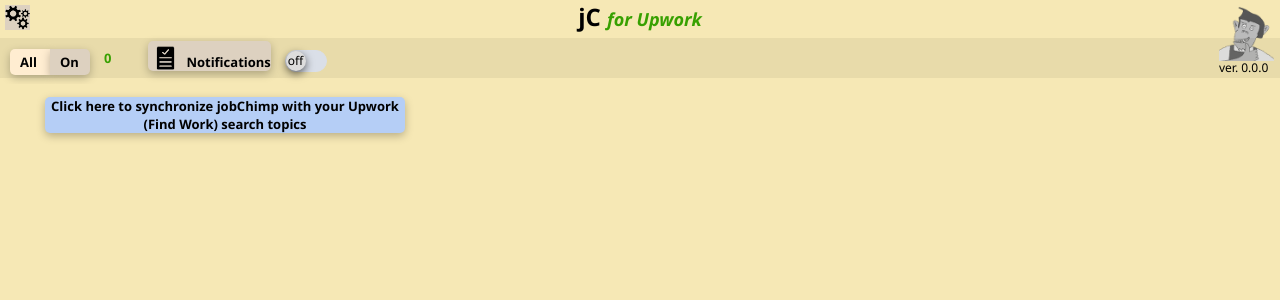
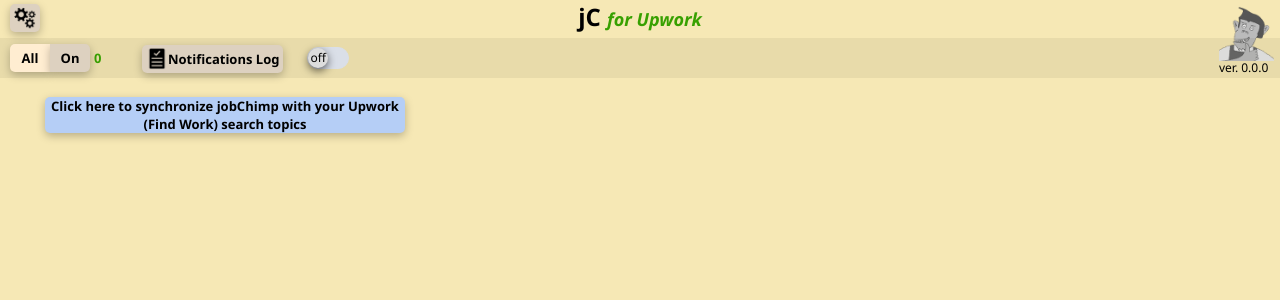
Before and after one commit to MarkDalsaso/jobchum-for-upwork, a Vue app: page /all in a window 1280 px wide. Shown: the top 300 px of the page. Built offline with nearby package versions, Linux system fonts and the light colour scheme.

Commit message:
Added and implemented Button.vue and refactored header styling

```diff
--- a/package.json
+++ b/package.json
@@ -9,7 +9,7 @@
    },
    "dependencies": {
       "json-formatter-js": "^2.2.1",
-      "vue": "^2.5.21",
+      "vue": "^2.6.6",
       "vue-router": "^3.0.1",
       "vuex": "^3.0.1",
       "webextension-polyfill": "^0.3.0"
@@ -21,7 +21,7 @@
       "node-sass": "^4.11.0",
       "sass-loader": "^7.1.0",
       "vue-cli-plugin-browser-extension": "^0.12.1",
-      "vue-template-compiler": "^2.5.21"
+      "vue-template-compiler": "^2.6.6"
    },
    "postcss": {
       "plugins": {
--- a/src/popup/App.vue
+++ b/src/popup/App.vue
@@ -86,10 +86,6 @@
      min-width: 425px;
      min-height: 900px;  /* ensures vertical scrollbar */
    }
-   /* .nav-icon:hover {
-      background-color: rgb(55, 160, 0);
-      border-radius: 4px;
-   } */
    .nav-icon {
       display: inline-block;
       vertical-align: bottom;
--- a/src/popup/router/Header.vue
+++ b/src/popup/router/Header.vue
@@ -10,15 +10,22 @@
 
       <!--settings and dev tools img. links (float left) -->
       <span class="tool-links">
-         <img @click="$router.replace({ path: '/settings' })"
-            class="nav-icon"
+
+         <v-btn
+            :onClick="function () {$router.replace({ path: '/settings' })}"
+            :iconSrc="settingsIcon"
+            :colorClass="'hdr-clr'"
             title="Settings"
-            src="../../assets/gears.png">
-         <img v-if="devMode"
-            class="nav-icon"
-            @click="openToolsWindow()"
+         ></v-btn>
+
+         <v-btn
+            v-if="devMode"
+            :onClick="openToolsWindow"
+            :iconSrc="toolsIcon"
+            :colorClass="'hdr-clr'"
             title="Dev. Tools"
-            src="../../assets/wrench.png">
+         ></v-btn>
+
       </span>
 
       <!-- chimp img/help link, and version text (float right) -->
@@ -26,18 +33,18 @@
 
          <img :class="{ 'grey-image': !settings.ui.auto.isOn }"
             :src="logo"
-            height="55px"
-         >      <!--   src="../../assets/128.png" -->
+            height="55px">
 
-         <p>
+         <p :style="{ color: devColor }">
             ver. {{ version }}
-            <span v-if="devMode" style="color: red;"> dev</span>
          </p>
+
       </span>
 
+      <!-- nav row: filte, Notifications Log button, and Main switch -->
       <nav>
-         <div>
-            <!--  exact   (required when detecting default path of just '/') -->
+
+         <!--  exact (not used but required if using '/' default path) -->
          <span class="multi" title="filter">
             <router-link class="btn1" to="/all" tag="span" active-class="active">
                All
@@ -47,39 +54,57 @@
             </router-link>
          </span>
 
-            <!-- <span v-if="$route.params.filter" class="count-container"> -->
+         <span v-if="$route.params.filter" class="count-container">
             <span class="count-container">
                   {{ current.topics.filter.count }}
             </span>
-
-            <span class="btn1">
-            <img @click="openNotificationsReport()"
-                  class="nav-icon"
-                  title="Notification Log"
-                  src="../../assets/reports.png">
-               Notifications
          </span>
 
-            <toggle-switch title="Main switch" class="nav-switch"
+         <!-- Button.vue example: icon img only -->
+         <!-- <v-btn :onClick="openNotificationsReport"
+            :iconSrc="toolsIcon"
+            :colorClass="'hdr-clr'"
+         ></v-btn> -->
+
+         <v-btn :onClick="openNotificationsReport"
+            :iconSrc="reportsIcon"
+            :colorClass="'hdr-clr'"
+            style="margin-left: 16px"
+         >
+            Notifications Log
+         </v-btn>
+
+         <!-- Button.vue example: button text only -->
+         <!-- <v-btn :onClick="openNotificationsReport">
+            No Img
+         </v-btn> -->
+
+         <toggle-switch title="Main switch" class="main-switch"
             v-model="settings.ui.auto.isOn"
             @input="toggleIsOnAndPersist($event)"
          ></toggle-switch>
 
-         </div>
       </nav>
 
    </header>
 </template>
 
 <script>
+   import reportsIcon from "@/assets/reports.png"
+   import wrenchIcon from "@/assets/wrench.png"
+   import gearsIcon from "@/assets/gears.png"
    import chimp128 from "../../shared/chimp128.js";
    import * as utils from "../../shared/utils.js";
    import ToggleSwitch from "./pages/sub/ToggleSwitch.vue";
+   import Button from "./pages/sub/Button.vue";
    export default {
       data () {
          return {
             filter: { name: '', count: ''},
-            'logo': chimp128
+            'logo': chimp128,
+            reportsIcon: reportsIcon,
+            toolsIcon: wrenchIcon,
+            settingsIcon: gearsIcon
           };
       },
       watch: {
@@ -159,10 +184,13 @@
          },
          devMode () {
             return utils.devMode
-         }
+         },
+         devColor () {
+            if (this.devMode) return 'red' }
       },
       components: {
-         "toggle-switch": ToggleSwitch
+         "toggle-switch": ToggleSwitch,
+         "v-btn": Button
       }
    };
 </script>
@@ -171,28 +199,25 @@
    header {
       height: 84px;
    }
-   span.tool-links  {
-      padding: 0;
+   .tool-links  {
       position: absolute;
+      height: 36px;
+      padding-left: 10px;
       top: 0;
       left: 0;
    }
-   /* span.tool-links > img {
-      width: 25px;
-      margin: 5px 5px 0 5px
-   } */
-   span.chimp {
+   .chimp {
       padding: 6px;
       position: absolute;
       top: 0;
       right: 0;
       font-size: 75%;
    }
-   span.chimp:hover {
+   .chimp:hover {
       cursor: hand;
       cursor: pointer;
    }
-   span.chimp > p {
+   .chimp > p {
       margin: 0;
       line-height: 6px;
    }
@@ -204,40 +229,36 @@
    .grey-image {
       filter: grayscale(100%);
    }
-   .nav-switch {
-      display: inline-block;
+    .main-switch {
       margin: 0 0 0 14px;
-      vertical-align: text-bottom;
    }
    nav {
+      box-sizing: border-box;
       position: relative;
       height: 40px;
+      padding: 6px 6px 6px 10px;
       background-color: rgba(32, 31, 25, 0.068);
    }
-   nav > div {
-      margin: 0;
-      padding-left: 10px;
-      position: absolute;
+   .multi {
+      position: relative;
+   }
+   .btn1 {
+      background-color: rgb(221, 209, 192);
+      position: relative;
       top: 50%;
       transform: translateY(-50%);
+      width: 40px;
+      height: 28px;
+      line-height: 22px;
+      padding: 3px 4px 3px 4px;
+      border-radius: 0;
+      text-align: center;
+      vertical-align: middle;
    }
-   .btn1, .nav-icon {
-      background-color: rgb(221, 209, 192);
-   }
-   .nav-icon:hover,
    .btn1:hover,
    .btn1.active,
    .btn1.hover > input[type] {
       background-color: rgb(255, 237, 209);
-   }
-   /* .multi {
-      margin: 0 7px 0 14px ;
-   } */
-   .multi > .btn1 {
-      width: 40px;
-      /* margin: 0 0; */
-      padding: 4px 10px;
-      border-radius: 0
    }
    .multi > .btn1:first-child {
       border-radius: 5px 0 0 5px
@@ -248,16 +269,15 @@
    .count-container {
       display: inline-block;
       overflow: hidden;
-      width: 30px;
-      margin: 0 14px;
-      /* vertical-align: text-bottom */
+      width: 26px;
+      margin: 0 6px 0 4px;
+      text-align: left;
+      vertical-align: text-bottom;
       color: rgb(55, 160, 0);
       font-weight: 650;
       font-size: 13px;
    }
-   /* .count-container > span {
-      color: rgb(55, 160, 0);
-      font-weight: 650;
-      font-size: 13px;
-   } */
+   .count-container > span {
+      margin: 0;
+   }
 </style>
--- /dev/null
+++ b/src/popup/router/pages/sub/Button.vue
@@ -0,0 +1,61 @@
+<template>
+   <button :class="[colorClass]" @click="onClick">
+      <img v-if="iconSrc" :src="iconSrc">
+      <span>
+         <slot></slot>
+      </span>
+   </button>
+</template>
+
+<script>
+   export default {
+      //data () { return { } },
+      props: {
+         onClick: { type: Function, required: true },
+         iconSrc: { type: String, required: false },
+         colorClass: { type: String, required: false, default: '' }
+      }
+   }
+</script>
+
+<style scoped>
+   button {
+      position: relative;
+      top: 50%;
+      transform: translateY(-50%);
+      height: 28px;
+      color: black;
+      padding: 3px 4px;
+      margin-right: 10px;
+      /* line-height: 100%; */
+      font-size:  13px;
+      font-weight: 650;
+      font-family: inherit;
+      border-style: none;
+      border-radius: 5px;
+      /* box-sizing: border-box; */
+      box-shadow: 0px 3px 8px rgba(0, 0, 0, 0.25);
+   }
+   button > img, button > span {
+      height: 100%;
+      display: inline-block;
+      vertical-align: middle;
+      line-height: 22px;
+   }
+   .hdr-clr {
+      background-color: rgb(221, 209, 192);
+   }
+   .hdr-clr:hover,
+   .hdr-clr:active,
+   .hdr-clr.hover > input[type] {
+      background-color: rgb(255, 237, 209);
+   }
+   .tpc-clr {
+      background-color: rgba(235, 239, 245, 0.5);
+   }
+   .tpc-clr:hover,
+   .tpc-clr:active,
+   .tpc-clr.hover > input[type] {
+      background-color: rgba(231, 235, 240, 0.87);
+   }
+</style>
--- a/src/popup/router/pages/sub/ToggleSwitch.vue
+++ b/src/popup/router/pages/sub/ToggleSwitch.vue
@@ -1,9 +1,9 @@
 <template>
-   <div class="toggle" :class="[state_class]" @click="onClick">
-      <div class="draggable" :style="style">
+   <span class="toggle" :class="[state_class]" @click="onClick">
+      <span class="draggable" :style="style">
          <span>{{ stateText }}</span>
-      </div>
-   </div>
+      </span>
+   </span>
 </template>
 
 <script>
@@ -62,6 +62,8 @@
 
 <style scoped>
    .toggle {
+      display: inline-block;
+      vertical-align: middle;
       width: 40px;
       height: 20px;
       background-color: rgb(218, 223, 232);
@@ -72,6 +74,7 @@
       cursor: pointer;
    }
    .toggle > .draggable {
+      display: inline-block;
       width: 20px;
       height: 20px;
       background-color: #ddd;
--- a/src/popup/router/pages/sub/Topic.vue
+++ b/src/popup/router/pages/sub/Topic.vue
@@ -38,30 +38,38 @@
          </tr>
 
          <tr>
-            <td colspan="2">
+            <td colspan="2" style="height: 30px">
                Last query: {{ lastQuery(topic.custom.qLastRequest) }}
                &nbsp; &nbsp; &nbsp;
                Next query: {{ nextQuery(topic.custom.qLastRequest, topic.custom.qInterval) }}
 
-            <img v-if="topic.results.length > 0"
-               @click="openTopicResultsReport(topic.id)"
-               class="nav-icon" style="float: right"
-               :title="'Results (' + topic.results.length + ')'"
-               src="../../../../assets/reports.png"
-            >
+               <v-btn v-if="topic.results.length > 0"
+                  style="float: right"
+                  :onClick="function () { openTopicResultsReport(topic.id) }"
+                  :iconSrc="reportsIcon"
+                  :colorClass="'tpc-clr'"
+                  :title="'Results (' + topic.results.length + ')'"
+               ></v-btn>
 
             </td>
          </tr>
+      </table>
 
-      </table>
    </section>
 </template>
 
 <script>
+   import reportsIcon from "@/assets/reports.png"
    import * as utils from "../../../../shared/utils";
    import ToggleSwitch from "./ToggleSwitch.vue";
+   import Button from "./Button.vue";
 
    export default {
+      data () {
+         return {
+            reportsIcon: reportsIcon,
+         }
+      },
       props: ["topic"],
       methods: {
          rowChg() {
@@ -100,6 +108,7 @@
       },
       components: {
          "toggle-switch": ToggleSwitch,
+         "v-btn": Button
       }
    };
 
```
Also changed, not shown: 1 other file (tests, documents, lock files or other folders). Lines whose indentation alone changed are shown as unchanged.
